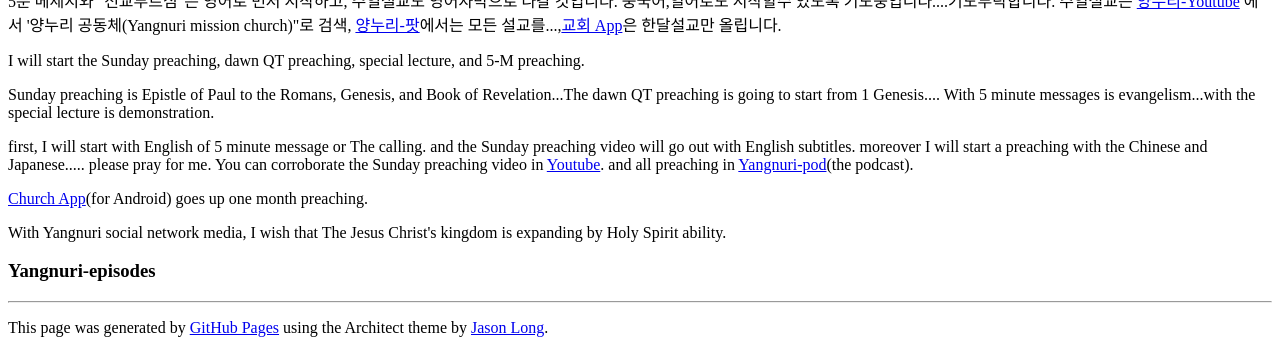
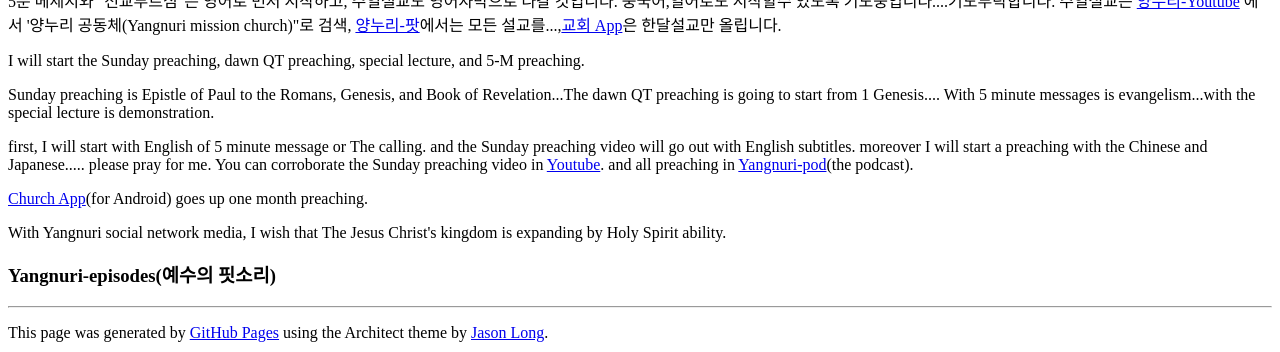
Before and after one commit to yangnuri2/yangnuri2.github.io, a Jekyll site: the page built from _posts/2015-1-3-yang-1-1.md, in a window 1280 px wide and 900 px high, scrolled down 428 px, cut to the strip 0-352 px from the top of the window. Built offline with Jekyll 4.4.1, drawn with Linux system fonts in a browser that asks for light colours.

Commit message:
Update default.html

```diff
--- a/_layouts/default.html
+++ b/_layouts/default.html
@@ -90,7 +90,7 @@
 I wish that The Jesus Christ's kingdom is expanding by Holy Spirit ability.</p>
 <h3>
 
-<a id="Yangnuri-episodes" class="anchor" href="#Yangnuri-episodes" aria-hidden="true"><span class="octicon octicon-link"></span></a>Yangnuri-episodes</h3>
+<a id="Yangnuri-episodes" class="anchor" href="#Yangnuri-episodes" aria-hidden="true"><span class="octicon octicon-link"></span></a>Yangnuri-episodes(예수의 핏소리)</h3>
 
 <hr>
 
```
